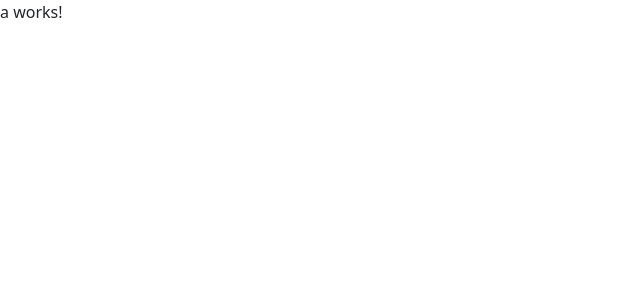
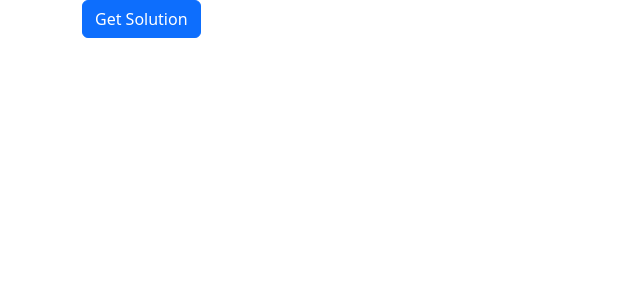
Before and after one commit to seatbelts/Stocks-Angular, an Angular app: page /stock/a in a window 1280 px wide. Shown: the top 300 px of the page, without its empty margins (0-640 px from the left). Built offline with nearby package versions, Linux system fonts and the light colour scheme.

Commit message:
Implemented navigation and call to algorithm in A Component

```diff
--- a/src/app/stock/components/a/a.component.html
+++ b/src/app/stock/components/a/a.component.html
@@ -1 +1,7 @@
-<p>a works!</p>
+<div class="container">
+  <div class="row">
+    <div class="col-xs-4">
+      <button class="btn btn-primary" (click)="navigateToB()">Get Solution</button>
+    </div>
+  </div>
+</div>
--- a/src/app/stock/components/a/a.component.ts
+++ b/src/app/stock/components/a/a.component.ts
@@ -1,4 +1,6 @@
 import { Component } from '@angular/core';
+import { StockService } from '../../services/stock.service';
+import { Router } from '@angular/router';
 
 @Component({
   selector: 'app-a',
@@ -7,4 +9,14 @@ import { Component } from '@angular/core';
 })
 export class AComponent {
 
+  constructor(
+    private stockService: StockService,
+    private router: Router
+  ) {}
+
+  navigateToB() {
+    this.stockService.stockAlgorithm();
+    this.router.navigate(['/stock/b']);
+  }
+
 }
```
